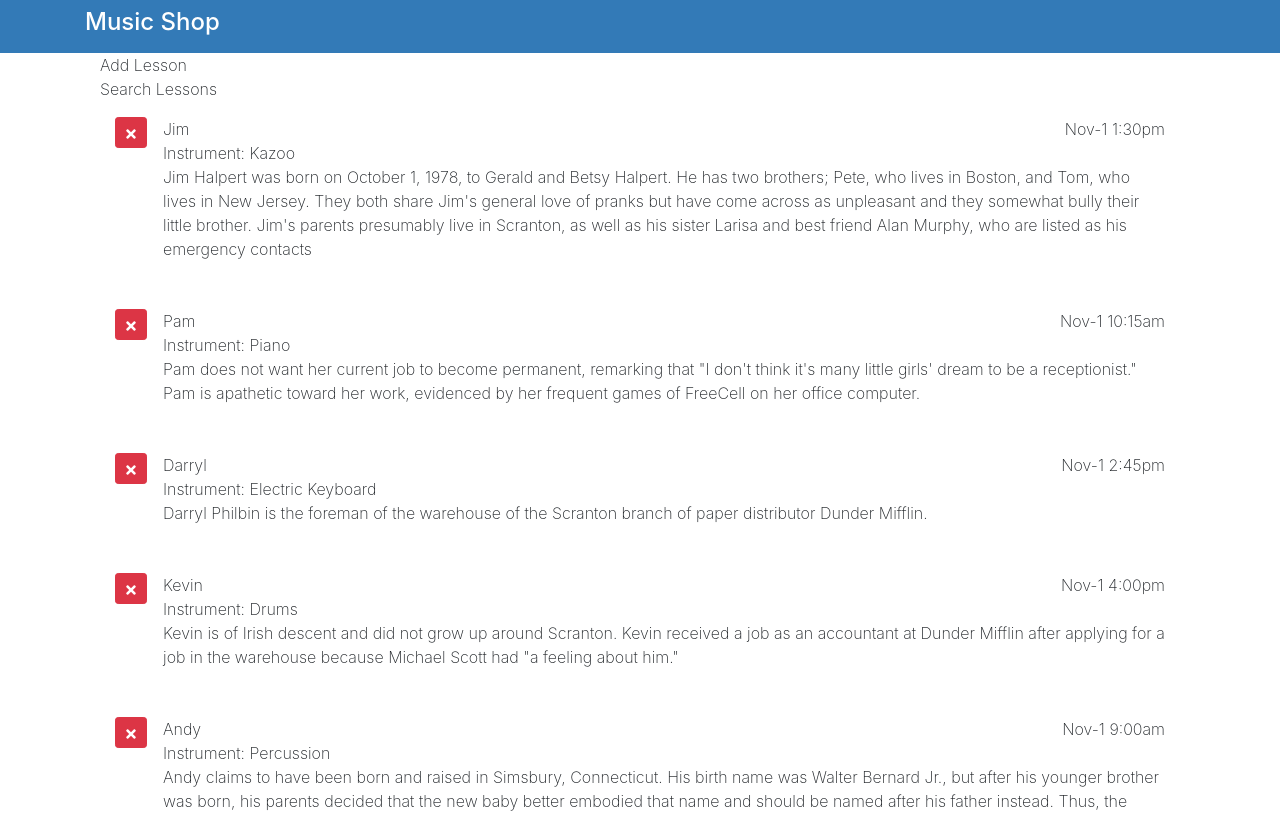
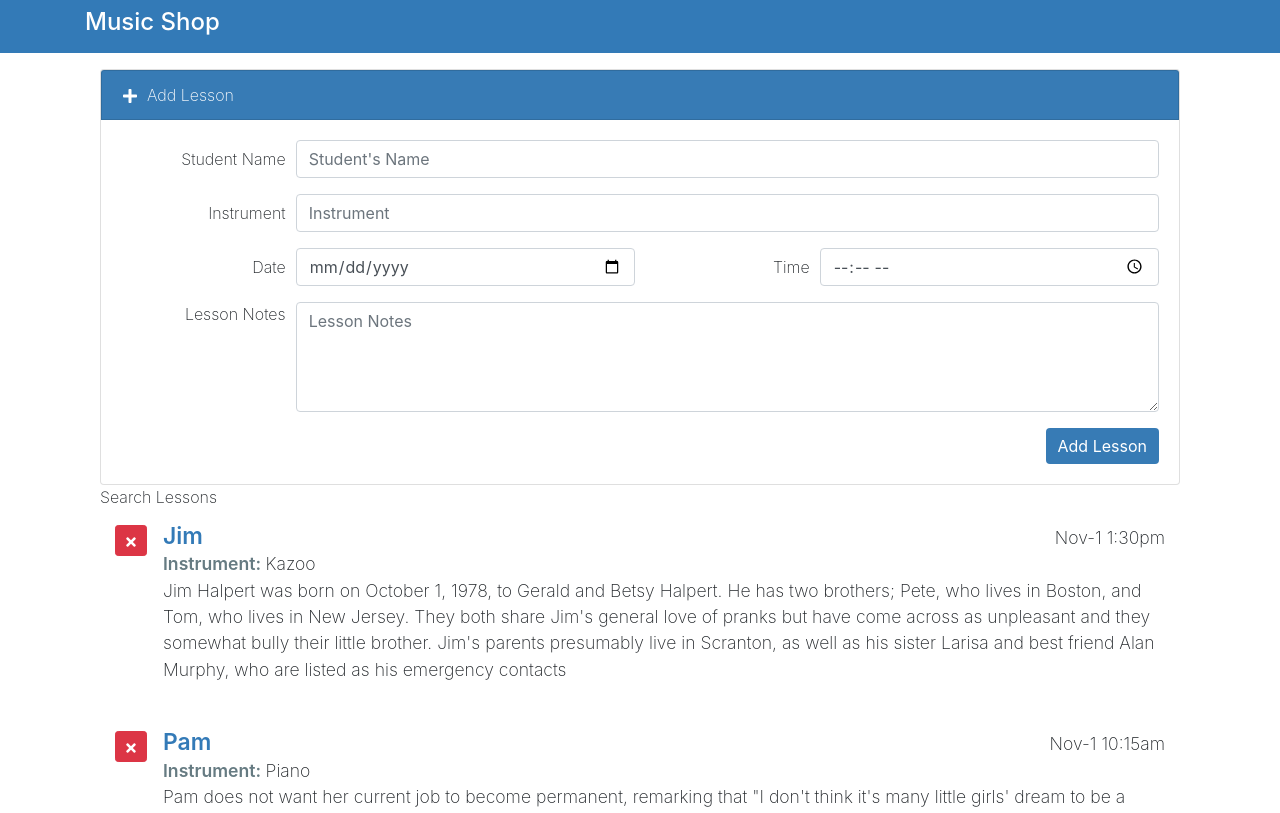
Before and after one commit to mkmatheson/music-shop, a React (Create React App) app: page / in a window 1280 px wide. Shown: the top 813 px of the page. Built offline with nearby package versions, Linux system fonts and the light colour scheme.

Commit message:
create form component

```diff
--- a/src/components/AddLesson.js
+++ b/src/components/AddLesson.js
@@ -1,7 +1,178 @@
-import React, { Component } from "react";
+import React from "react";
+import { FaPlus } from "react-icons/fa";
 
-const AddLesson = () => {
-  return <div>Add Lesson</div>;
-};
+class AddLesson extends React.Component {
+  constructor() {
+    super();
+    this.state = {
+      studentName: "",
+      instrumentName: "",
+      lessonDate: "",
+      lessonTime: "",
+      lessonNotes: "",
+    };
+    this.handleChange = this.handleChange.bind(this);
+    this.handleAdd = this.handleAdd.bind(this);
+  }
+
+  handleAdd(e) {
+    //prevents page reload
+    e.preventDefault();
+    let tempLesson = {
+      studentName: this.state.studentName,
+      instrumentName: this.state.instrumentName,
+      lessonDate: this.state.lessonDate,
+      lessonTime: this.state.lessonTime,
+      lessonNotes: this.state.lessonNotes,
+    };
+
+    this.props.addLesson(tempLesson);
+
+    this.setState({
+      studentName: "",
+      instrumentName: "",
+      lessonDate: "",
+      lessonTime: "",
+      lessonNotes: "",
+    });
+
+    this.props.toggleForm();
+  }
+
+  handleChange(e) {
+    const target = e.target;
+    const value = target.value;
+    const name = target.name;
+
+    this.setState({
+      [name]: value,
+    });
+  }
+
+  render() {
+    return (
+      <div
+        className={`card textcenter mt-3 ${
+          this.props.formDisplay ? "" : "add-lesson"
+        }`}
+      >
+        <div
+          className="lesson-addheading card-header bg-primary text-white"
+          onClick={this.props.toggleForm}
+        >
+          <FaPlus />
+          &nbsp; Add Lesson
+        </div>
+
+        <div className="card-body">
+          <form id="lessonForm" noValidate onSubmit={this.handleAdd}>
+            <div className="form-group form-row">
+              <label
+                className="col-md-2 col-form-label text-md-right"
+                htmlFor="studentName"
+                readOnly
+              >
+                Student Name
+              </label>
+              <div className="col-md-10">
+                <input
+                  type="text"
+                  className="form-control"
+                  name="studentName"
+                  placeholder="Student's Name"
+                  value={this.state.studentName}
+                  onChange={this.handleChange}
+                />
+              </div>
+            </div>
+
+            <div className="form-group form-row">
+              <label
+                className="col-md-2 col-form-label text-md-right"
+                htmlFor="instrument"
+              >
+                Instrument
+              </label>
+              <div className="col-md-10">
+                <input
+                  type="text"
+                  className="form-control"
+                  name="instrument"
+                  placeholder="Instrument"
+                  value={this.state.instrumentName}
+                  onChange={this.handleChange}
+                />
+              </div>
+            </div>
+
+            <div className="form-group form-row">
+              <label
+                className="col-md-2 col-form-label text-md-right"
+                htmlFor="lessonDate"
+              >
+                Date
+              </label>
+              <div className="col-md-4">
+                <input
+                  type="date"
+                  className="form-control"
+                  name="lessonDate"
+                  id="lessonDate"
+                  value={this.state.lessonDate}
+                  onChange={this.handleChange}
+                />
+              </div>
+              <label
+                className="col-md-2 col-form-label text-md-right"
+                htmlFor="lessonTime"
+              >
+                Time
+              </label>
+              <div className="col-md-4">
+                <input
+                  type="time"
+                  className="form-control"
+                  name="lessonTime"
+                  id="lessonTime"
+                  value={this.state.lessonTime}
+                  onChange={this.handleChange}
+                />
+              </div>
+            </div>
+
+            <div className="form-group form-row">
+              <label className="col-md-2 text-md-right" htmlFor="lessonNotes">
+                Lesson Notes
+              </label>
+              <div className="col-md-10">
+                <textarea
+                  className="form-control"
+                  rows="4"
+                  cols="50"
+                  name="lessonNotes"
+                  id="lessonNotes"
+                  placeholder="Lesson Notes"
+                  value={this.state.lessonNotes}
+                  onChange={this.handleChange}
+                />
+              </div>
+            </div>
+
+            <div className="form-group form-row mb-0">
+              <div className="offset-md-2 col-md-10">
+                <button
+                  type="submit"
+                  className="btn btn-primary d-block ml-auto"
+                >
+                  Add Lesson
+                </button>
+              </div>
+            </div>
+          </form>
+        </div>
+      </div>
+    );
+  }
+}
 
 export default AddLesson;
--- a/src/components/App.js
+++ b/src/components/App.js
@@ -5,13 +5,45 @@ import AddLesson from "./AddLesson";
 import SearchLessons from "./SearchLessons";
 import ListLessons from "./ListLessons";
 
+import { without } from "lodash";
+
 class App extends Component {
   constructor() {
     super();
     this.state = {
       myLessons: [],
+      formDisplay: true,
       lastIndex: 0,
     };
+    this.deleteLesson = this.deleteLesson.bind(this);
+    this.toggleForm = this.toggleForm.bind(this);
+    this.addLesson = this.addLesson.bind(this);
+  }
+
+  addLesson(lesson) {
+    let tempLessons = this.state.myLessons;
+    lesson.lessonId = this.state.lastIndex;
+    tempLessons.unshift(lesson);
+    this.setState({
+      myLessons: tempLessons,
+      lastIndex: this.state.lastIndex + 1,
+    });
+  }
+
+  deleteLesson(lesson) {
+    let tempLessons = this.state.myLessons;
+    tempLessons = without(tempLessons, lesson);
+    console.log(tempLessons);
+
+    this.setState({
+      myLessons: tempLessons,
+    });
+  }
+
+  toggleForm() {
+    this.setState({
+      formDisplay: !this.state.formDisplay,
+    });
   }
 
   componentDidMount() {
@@ -36,9 +68,16 @@ class App extends Component {
           <div className="row">
             <div className="col-md-12 bg-white">
               <div className="container">
-                <AddLesson />
+                <AddLesson
+                  formDisplay={this.state.formDisplay}
+                  toggleForm={this.toggleForm}
+                  addLesson={this.addLesson}
+                />
                 <SearchLessons />
-                <ListLessons lessons={this.state.myLessons} />
+                <ListLessons
+                  lessons={this.state.myLessons}
+                  deleteLesson={this.deleteLesson}
+                />
               </div>
             </div>
           </div>
--- a/src/components/ListLessons.js
+++ b/src/components/ListLessons.js
@@ -2,12 +2,15 @@ import React from "react";
 import { FaTimes } from "react-icons/fa";
 import Moment from "react-moment";
 
-const ListLessons = ({ lessons }) => {
+const ListLessons = ({ lessons, deleteLesson }) => {
   return lessons.map((item) => (
-    <div key={item.lessonId} className="appointment-list item-list mb-3">
+    <div key={item.lessonId} className="lesson-list item-list mb-3">
       <div className="student-item col media py-3">
         <div className="mr-3">
-          <button className="student-delete btn btn-sm btn-danger">
+          <button
+            onClick={() => deleteLesson(item)}
+            className="student-delete btn btn-sm btn-danger"
+          >
             <FaTimes />
           </button>
         </div>
@@ -15,7 +18,7 @@ const ListLessons = ({ lessons }) => {
         <div className="student-info media-body">
           <div className="student-head d-flex">
             <span className="student-name">{item.studentName}</span>
-            <span className="apt-date ml-auto">
+            <span className="lesson-date ml-auto">
               <Moment
                 date={item.lessonDate}
                 parse="YYYY-MM-dd hh:mm"
@@ -28,7 +31,7 @@ const ListLessons = ({ lessons }) => {
             <span className="label-item">Instrument: </span>
             <span>{item.instrument}</span>
           </div>
-          <div className="apt-notes">{item.studentNotes}</div>
+          <div className="lesson-notes">{item.studentNotes}</div>
         </div>
       </div>
     </div>
--- a/src/css/App.css
+++ b/src/css/App.css
@@ -1,38 +1,45 @@
-.App {
-  text-align: center;
+.add-lesson .card-body {
+  display: none;
 }
 
-.App-logo {
-  height: 40vmin;
-  pointer-events: none;
+.lesson-addheading {
+  cursor: pointer;
+  user-select: none;
 }
 
-@media (prefers-reduced-motion: no-preference) {
-  .App-logo {
-    animation: App-logo-spin infinite 20s linear;
-  }
+.lesson-list {
+  font-size: 1.1em;
 }
 
-.App-header {
-  background-color: #282c34;
-  min-height: 100vh;
-  display: flex;
-  flex-direction: column;
-  align-items: center;
-  justify-content: center;
-  font-size: calc(10px + 2vmin);
-  color: white;
+.lesson-list .student-item {
+  border-bottom: 1px dotted gray;
 }
 
-.App-link {
-  color: #61dafb;
+.lesson-list .student-item:last-child {
+  border-bottom: none;
 }
 
-@keyframes App-logo-spin {
-  from {
-    transform: rotate(0deg);
-  }
-  to {
-    transform: rotate(360deg);
-  }
+.lesson-list .student-name {
+  font-weight: 600;
+  color: #337ab7;
+  font-size: 1.3em;
+  line-height: 100%;
 }
+
+.lesson-list .label-item {
+  font-weight: 600;
+  color: #667b82;
+}
+
+.lesson-list .apt-date {
+  font-style: italic;
+}
+
+.lesson-list .apt-notes {
+  line-height: 120%;
+}
+
+.dropdown-item.active,
+.dropdown-item:active {
+  background-color: #a9aeb2;
+}
```
Also changed, not shown: 1 other file (tests, documents, lock files or other folders).
